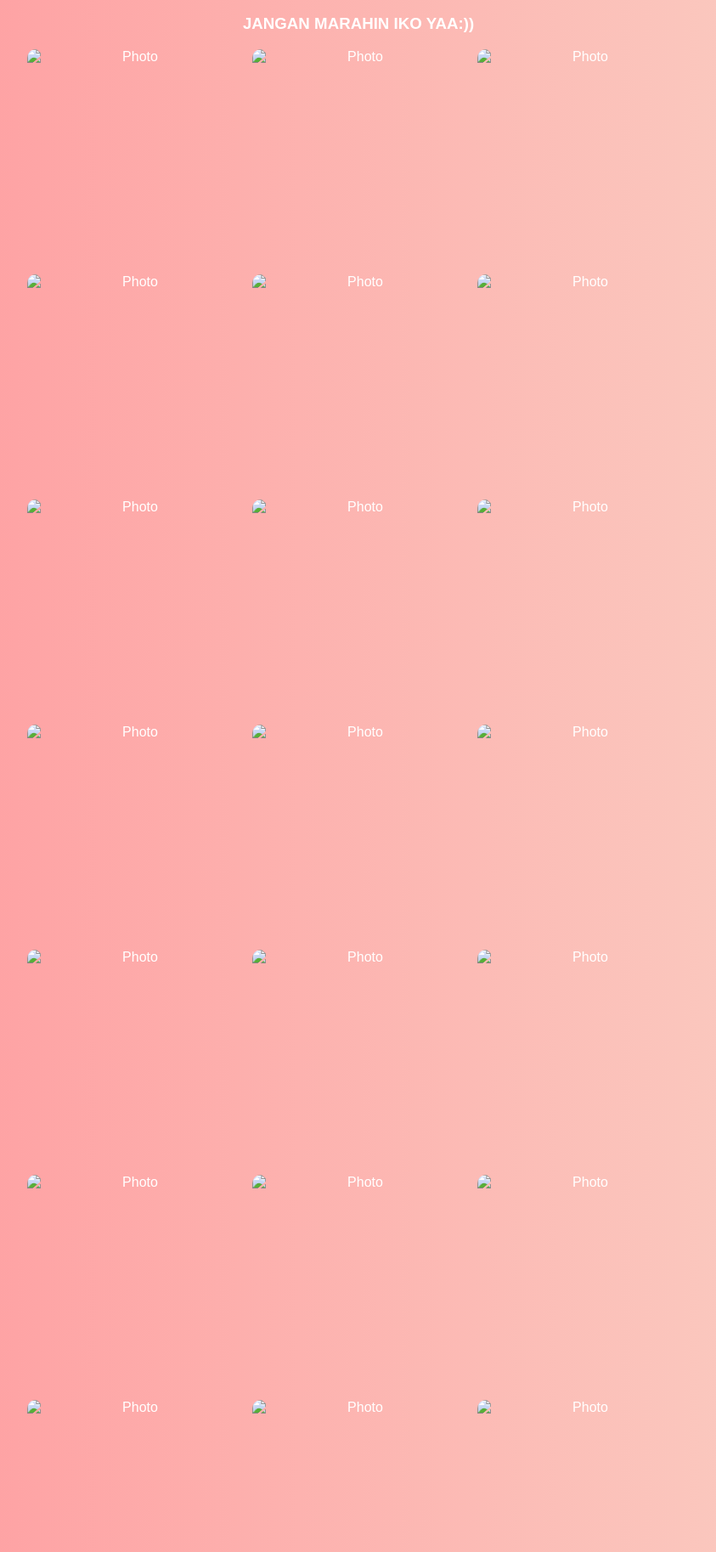
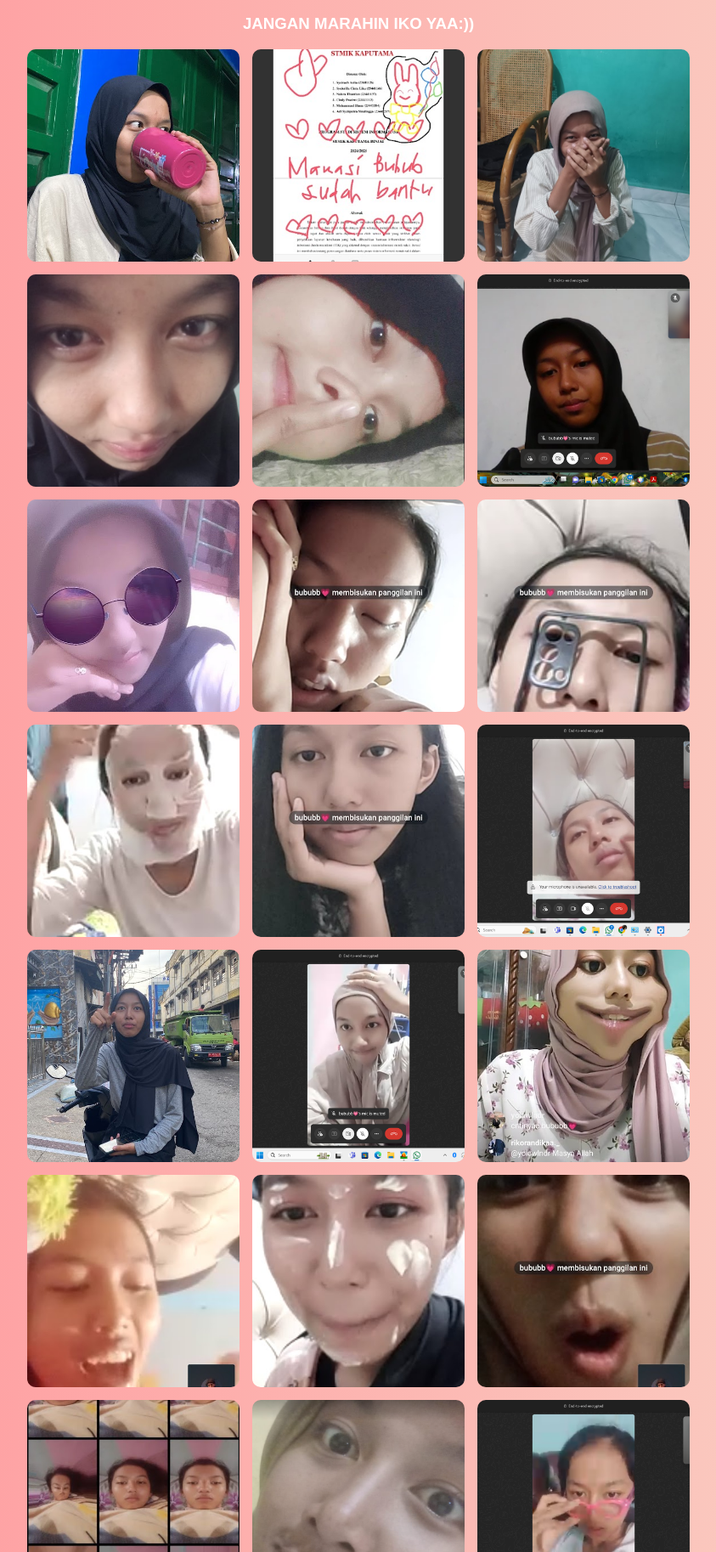
Before and after one commit to rikorandika910/Selamat-Ulang-Tahun-Sayangkuuu-Cintakuuu, a plain HTML site: page photos.html in a window 1280 px wide. Shown: the part 153-1980 px from the top of the page at 85% size, without its empty margins (218-1061 px from the left). Drawn offline with Linux system fonts and the light colour scheme.

Commit message:
photos.html

```diff
--- a/photos.html
+++ b/photos.html
@@ -55,36 +55,36 @@
         <h1>Foto Album</h1>
         <h3>JANGAN MARAHIN IKO YAA:))</h3>
         <div class="gallery" id="content">
-            <img src="image/1.jpg" alt="Photo">
-            <img src="image/2.jpg" alt="Photo">
-            <img src="image/3.jpg" alt="Photo">
-            <img src="image/4.png" alt="Photo">
-            <img src="image/5.png" alt="Photo">
-            <img src="image/6.png" alt="Photo">
-            <img src="image/7.jpg" alt="Photo">
-            <img src="image/8.jpg" alt="Photo">
-            <img src="image/9.jpg" alt="Photo">
-            <img src="image/10.jpg" alt="Photo">
-            <img src="image/11.jpg" alt="Photo">
-            <img src="image/12.png" alt="Photo">
-            <img src="image/13.jpg" alt="Photo">
-            <img src="image/14.png" alt="Photo">
-            <img src="image/15.jpg" alt="Photo">
-            <img src="image/16.jpg" alt="Photo">
-            <img src="image/17.jpg" alt="Photo">
-            <img src="image/18.jpg" alt="Photo">
-            <img src="image/19.jpg" alt="Photo">
-            <img src="image/20.png" alt="Photo">
-            <img src="image/21.png" alt="Photo">
-            <img src="image/22.jpg" alt="Photo">
-            <img src="image/23.jpg" alt="Photo">
-            <img src="image/24.jpg" alt="Photo">
-            <img src="image/25.jpg" alt="Photo">
-            <img src="image/26.jpg" alt="Photo">
-            <img src="image/27.jpg" alt="Photo">
-            <img src="image/28.jpg" alt="Photo">
-            <img src="image/29.jpg" alt="Photo">
-            <img src="image/30.jpg" alt="Photo">
+            <img src="1.jpg" alt="Photo">
+            <img src="2.jpg" alt="Photo">
+            <img src="3.jpg" alt="Photo">
+            <img src="4.png" alt="Photo">
+            <img src="5.png" alt="Photo">
+            <img src="6.png" alt="Photo">
+            <img src="7.jpg" alt="Photo">
+            <img src="8.jpg" alt="Photo">
+            <img src="9.jpg" alt="Photo">
+            <img src="10.jpg" alt="Photo">
+            <img src="11.jpg" alt="Photo">
+            <img src="12.png" alt="Photo">
+            <img src="13.jpg" alt="Photo">
+            <img src="14.png" alt="Photo">
+            <img src="15.jpg" alt="Photo">
+            <img src="16.jpg" alt="Photo">
+            <img src="17.jpg" alt="Photo">
+            <img src="18.jpg" alt="Photo">
+            <img src="19.jpg" alt="Photo">
+            <img src="20.png" alt="Photo">
+            <img src="21.png" alt="Photo">
+            <img src="22.jpg" alt="Photo">
+            <img src="23.jpg" alt="Photo">
+            <img src="24.jpg" alt="Photo">
+            <img src="25.jpg" alt="Photo">
+            <img src="26.jpg" alt="Photo">
+            <img src="27.jpg" alt="Photo">
+            <img src="28.jpg" alt="Photo">
+            <img src="29.jpg" alt="Photo">
+            <img src="30.jpg" alt="Photo">
         </div>
         <hr style="padding-bottom: 8px; background-color: white;">
         <h1>Foto Bucin</h1>
```
